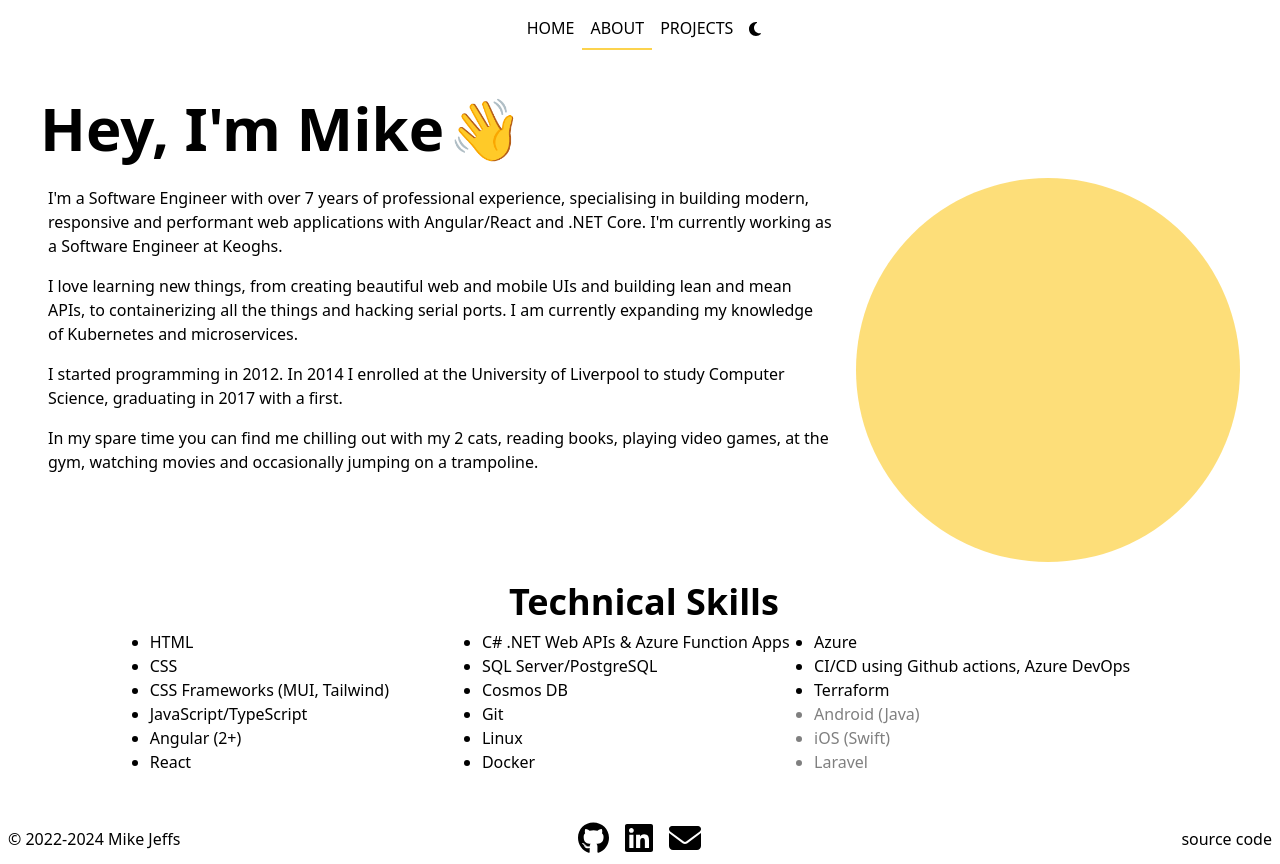
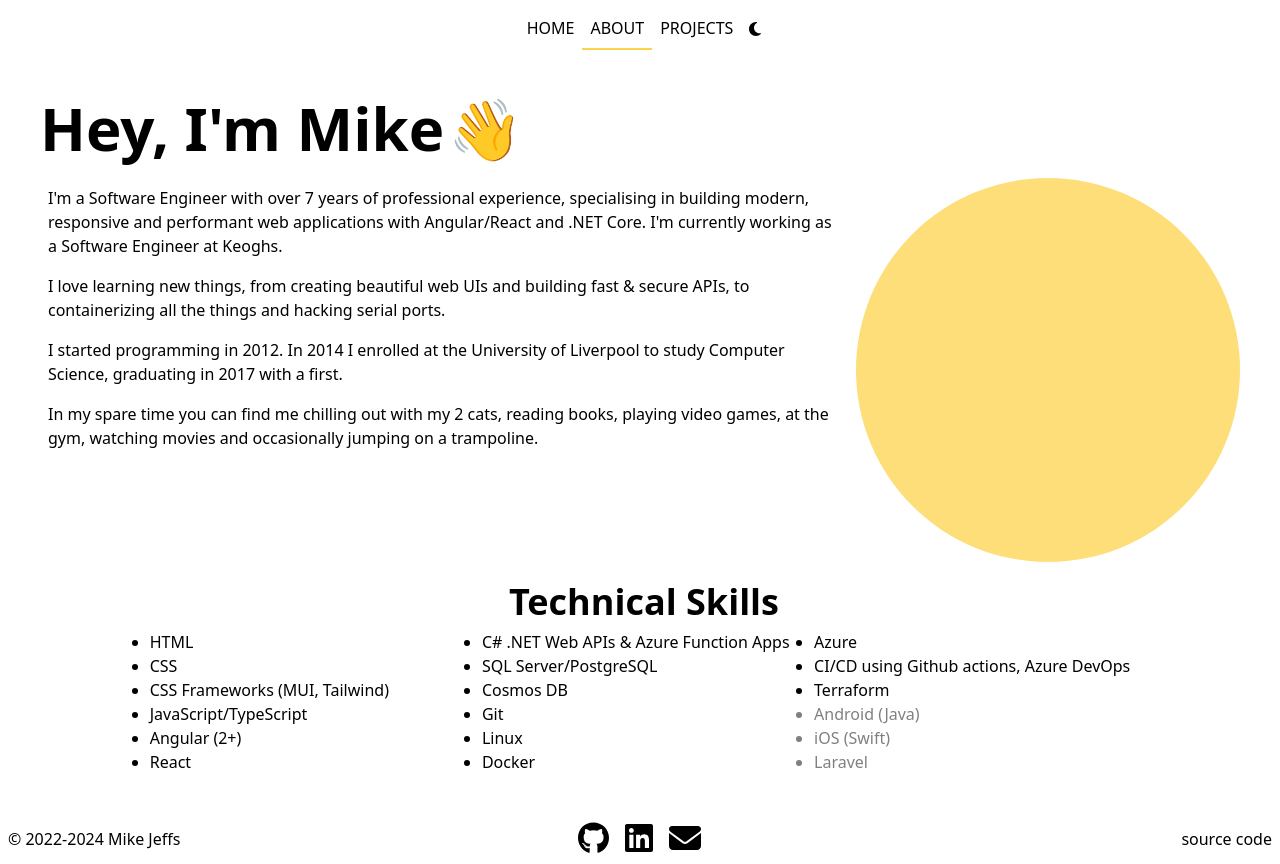
Before and after one commit to mj3f/personal-website, a Next.js app: page /about in a window 1280 px wide. Built offline with nearby package versions, Linux system fonts and the light colour scheme.

Commit message:
refactor: updated about me

```diff
--- a/pages/about.tsx
+++ b/pages/about.tsx
@@ -13,9 +13,10 @@ export default function About() {
                         </p>
                         <p className="p-2">
                             I love learning new things,
-                            from creating beautiful web and mobile UIs and building lean and mean APIs, to containerizing all the things
-                            and hacking serial ports. I am currently expanding my knowledge of Kubernetes and microservices.
+                            from creating beautiful web UIs and building fast & secure APIs, to containerizing all the things
+                            and hacking serial ports.
                         </p>
+                        {/* NOT READY YET: <p>I have started a technical blog where I will be documenting my learnings, you can find it <a href="">here</a>.</p> */}
                         <p className="p-2">I started programming in 2012. In 2014 I enrolled at the University of Liverpool to study Computer Science,
                             graduating in 2017 with a first.
                         </p>
```
